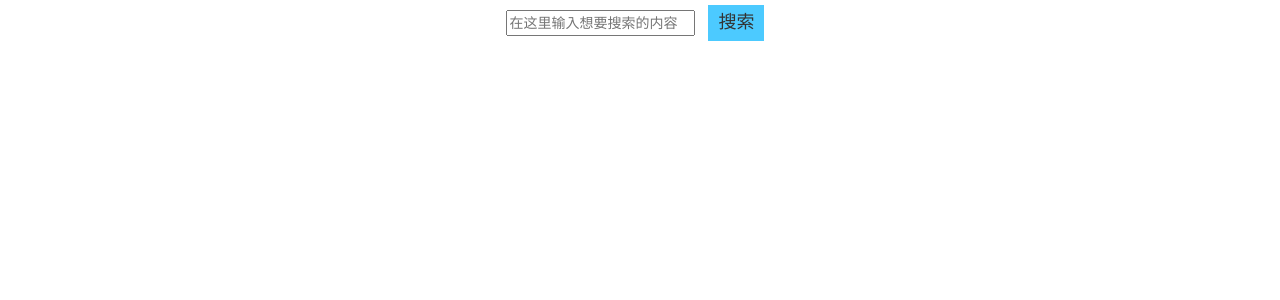
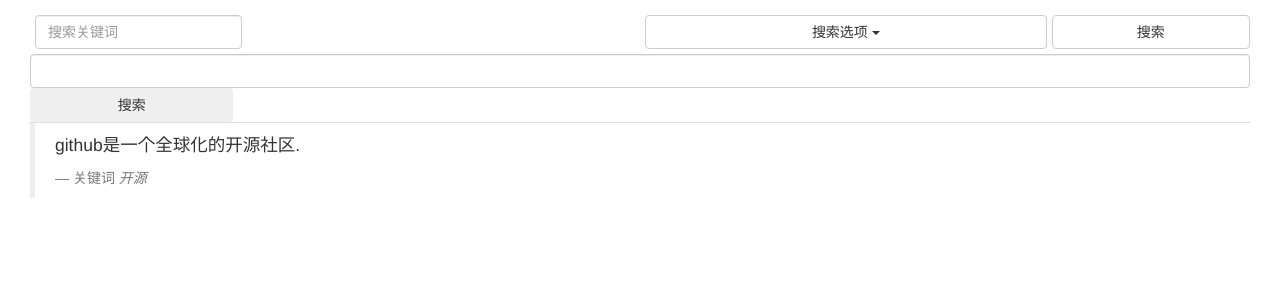
Before and after one commit to FeelVeryZan/TakeoutPlatform, a Django app: template Home/templates/SearchPage.html in a window 1280 px wide. Shown: the top 300 px of the page. Run offline with Django 3.2, Linux system fonts and the light colour scheme; the template is opened without the code that fills it, so the values that code supplies are empty; some libraries are stand-ins or nearby versions.

Commit message:
魔改了搜索页面，说实话改得乱七八糟的没法看了，但是先push一下我觉得不亏

```diff
--- a/Home/templates/Base.html
+++ b/Home/templates/Base.html
@@ -2,6 +2,8 @@
 <html lang="en">
 <head>
     <meta charset="UTF-8">
+    <meta http-equiv="X-UA-Compatible" content="IE=edge">
+    <meta name="viewport" content="width=device-width, initial-scale=1">
     <title>
         {% block pageTitle %}
         空页面
@@ -10,13 +12,15 @@
     </title>
 </head>
 
-<!-- 自己写的CSS -->
-<link rel="stylesheet" type="text/css" href="/static/css/nodgd.css" />
 <!-- SHA-512 -->
 <script type="text/ecmascript" src="/static/js/sha512.js" ></script>
 <!-- Bootstrap -->
+<script src="https://cdn.bootcss.com/jquery/1.12.4/jquery.min.js"></script>
+<script src="/static/js/bootstrap.min.js"></script>
 <link href="/static/css/bootstrap.min.css" rel="stylesheet">
-<script src="/static/js/bootstrap.min.js"></script>
+<!-- 自己写的CSS -->
+<link rel="stylesheet" type="text/css" href="/static/css/nodgd.css" />
+<link rel="stylesheet" type="text/css" href="/static/css/extra.css" />
 
 <body>
 {% block pageBody %}
--- a/Home/templates/SearchPage.html
+++ b/Home/templates/SearchPage.html
@@ -5,6 +5,75 @@
 {% endblock %}
 
 {% block pageBody %}
+<div class="container-fluid container-fluid-extra">
+    <div class="row-fluid">
+        <div class="col-xs-12">
+            <div class="col-xs-6 col-xs-extra">
+                <input type="text" class="form-control form-control-extra" placeholder="搜索关键词" id="searchInput">
+            </div>
+            <div class="col-xs-4 col-xs-extra">
+                <li class="dropdown dropdown-extra">
+                    <button type="button" class="btn btn-default btn-default-extra dropdown-toggle"
+                            id="searchOption" data-toggle="dropdown">
+                        搜索选项
+                        <strong class="caret"></strong>
+                    </button>
+                    <ul class="dropdown-menu dropdown-menu-right" style="min-width:200%;" role="menu" aria-labelledby="searchOption">
+                        <li>
+                            <a href="#">操作</a>
+                        </li>
+                        <li>
+                            <a href="#">设置栏目</a>
+                        </li>
+                        <li>
+                            <a href="#">更多设置</a>
+                        </li>
+                        <li class="divider">
+                        </li>
+                        <li>
+                            <a href="#">分割线</a>
+                        </li>
+                    </ul>
+                </li>
+            </div>
+            <div class="col-xs-2 col-xs-extra">
+                <button type="submit" class="btn btn-default btn-default-extra col-xs-2">搜索</button>
+            </div>
+            <ul class="nav nav-tabs">
+                <input class="input-medium col-xs-6 form-control search-query" type="text" id="searchInput" />
+                <button type="submit" class="btn col-xs-2" onclick="onClickSearchListener()">
+                    搜索
+                </button>
+                <br>
+                <br>
+                <br>
+                <br>
+                <ul class="dropdown-menu" role="menu">
+                    <li>
+                        <a href="#">操作</a>
+                    </li>
+                    <li>
+                        <a href="#">设置栏目</a>
+                    </li>
+                    <li>
+                        <a href="#">更多设置</a>
+                    </li>
+                    <li class="divider">
+                    </li>
+                    <li>
+                        <a href="#">分割线</a>
+                    </li>
+                </ul>
+            </ul>
+            <blockquote>
+                <p>
+                    github是一个全球化的开源社区.
+                </p> <small>关键词 <cite>开源</cite></small>
+            </blockquote>
+        </div>
+    </div>
+</div>
+<!--
 <div class="div-center">
     <div>
         <div id="searchBar">
@@ -20,6 +89,7 @@
         </div>
     </div>
 </div>
+-->
 <script>
     function onClickSearchListener() {
         // 浏览器适配
--- /dev/null
+++ b/TakeoutPlatform/static/css/extra.css
@@ -0,0 +1,20 @@
+/** 基于BootStrap的补充格式 **/
+.container-fluid-extra {
+    padding-top: 10px;
+    padding-bottom: 10px;
+}
+.col-xs-extra {
+    padding: 0 5px 0 0;
+}
+.form-control-extra {
+    width: auto;
+    margin: 5px;
+}
+.dropdown-extra {
+    display: inline-block;
+    width: 100%;
+}
+.btn-default-extra {
+    width: 100%;
+    margin: 5px;
+}
```
Lines whose indentation alone changed are shown as unchanged.
